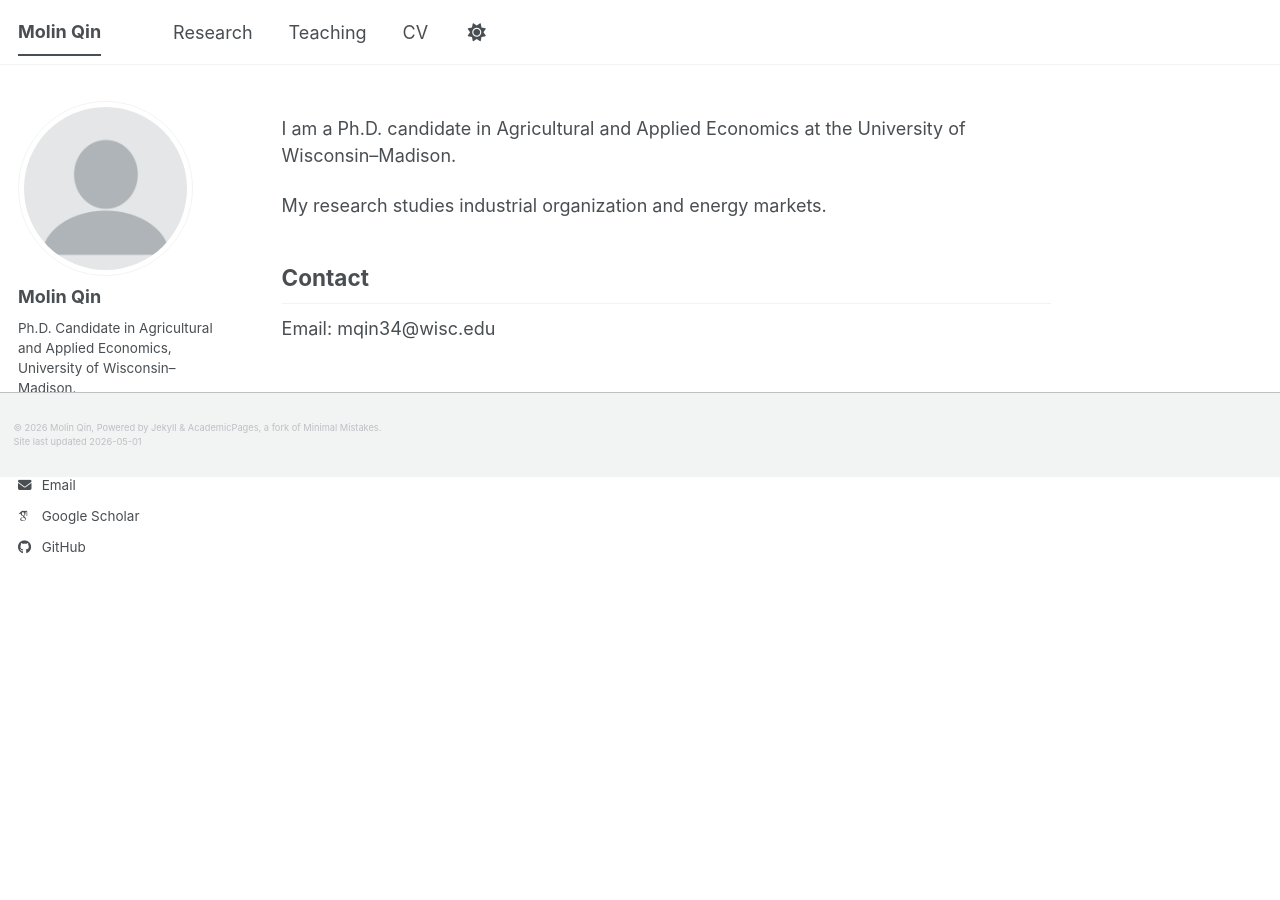
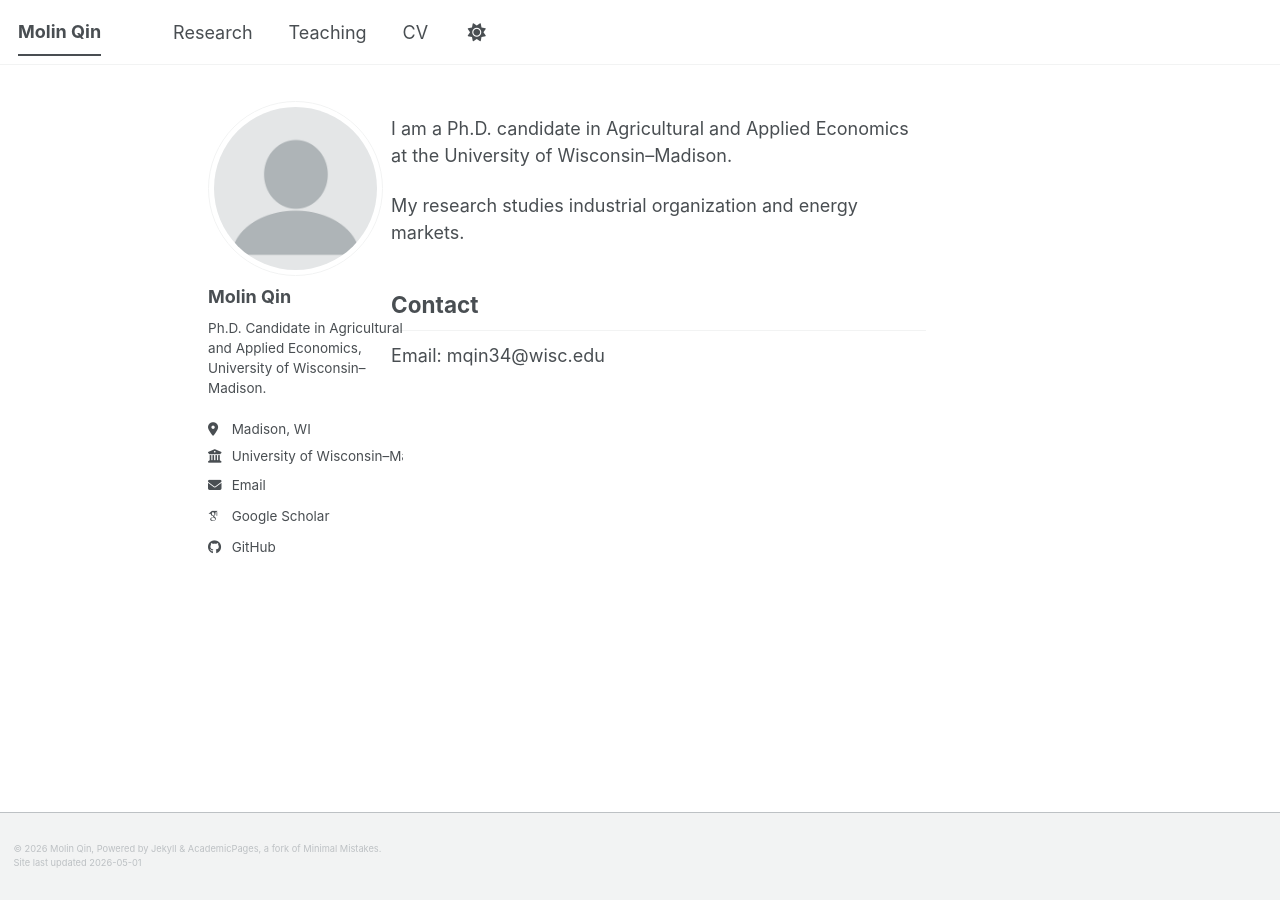
Before and after one commit to molinqin/molinqin.github.io, a Jekyll site: the page built from _pages/about.md, in a window 1280 px wide. Built offline with Jekyll 4.4.1, drawn with Linux system fonts in a browser that asks for light colours; some web fonts are replaced; a script bundle is joined from its source files by our own code; library files that are not in the unit come from our copies.

Commit message:
Update main.scss

```diff
--- a/assets/css/main.scss
+++ b/assets/css/main.scss
@@ -43,28 +43,44 @@
 ;
 
 
-/* Keep the main content tall enough so the footer sits near the bottom
-   on short pages, without turning the whole body into a flex layout. */
+/* --- Minimal sticky footer fix --- */
 
-.initial-content {
-  min-height: calc(100vh - 170px);
+html {
+  height: 100%;
 }
 
-/* Minimal footer spacing */
+body {
+  min-height: 100vh;
+  display: flex;
+  flex-direction: column;
+}
+
+/* Prevent AcademicPages layout blocks from being vertically squeezed */
+.masthead,
+.initial-content,
 .page__footer {
-  margin-top: 0;
-  padding-top: 0.8rem;
-  padding-bottom: 0.8rem;
+  width: 100%;
+  flex-shrink: 0;
+}
+
+/* Let the main content take up the remaining vertical space */
+.initial-content {
+  flex: 1 0 auto;
+}
+
+/* Push footer to the bottom on short pages */
+.page__footer {
+  margin-top: auto;
+  clear: both;
+}
+
+/* Minimal footer styling */
+.page__footer {
+  padding-top: 0.9rem;
+  padding-bottom: 0.9rem;
   font-size: 0.75rem;
 }
 
 .page__footer-copyright {
   line-height: 1.5;
 }
-
-/* Hide footer clutter from the template */
-.page__footer .page__footer-follow,
-.page__footer nav,
-.page__footer .social-icons {
-  display: none !important;
-}
```
